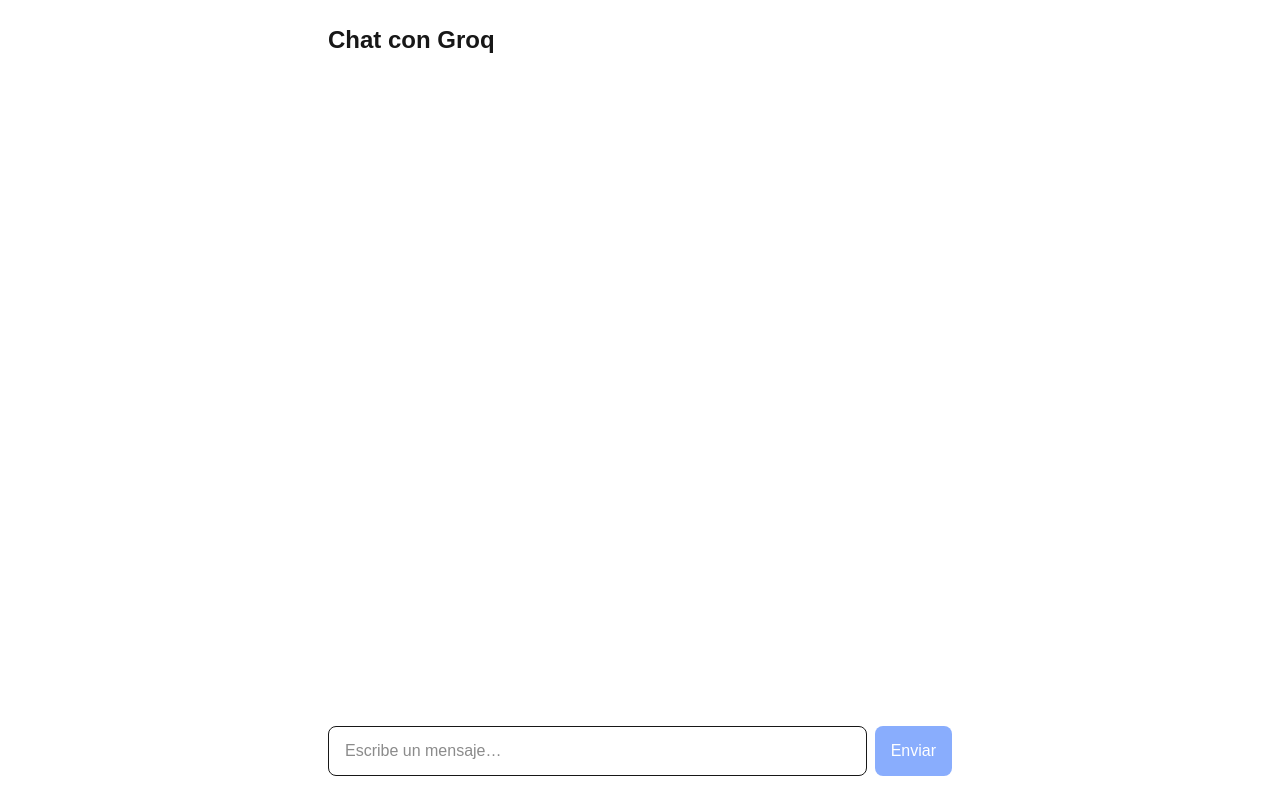
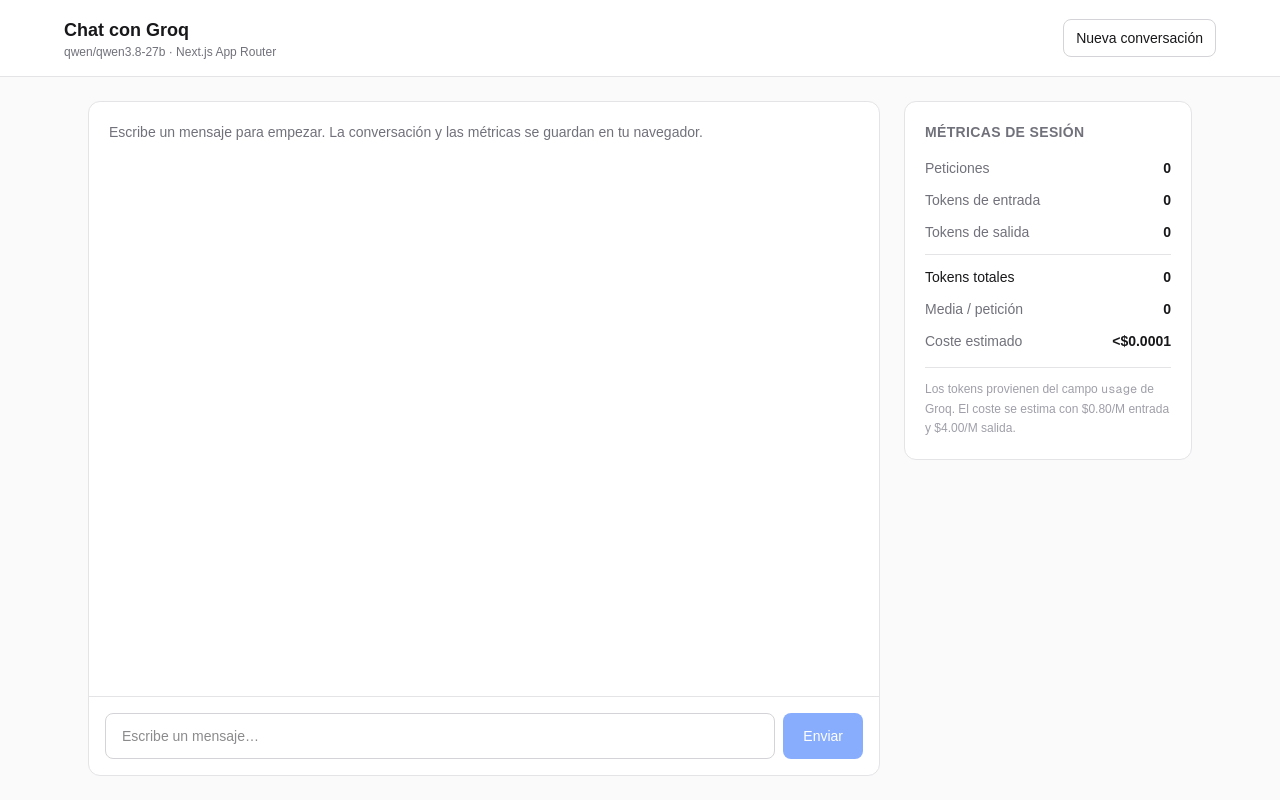
Before and after one commit to 4GeeksAcademy/Construyendo-Interfaz-de-Chat-con-una-API-de-IA-Real_latam-aie-pt-6_josedanielguzman-colaboraci-n, a Next.js app: page / in a window 1280 px wide. Built offline with nearby package versions, Linux system fonts and the light colour scheme.

Commit message:
feat: agrega persistencia local y métricas de sesión al chat

```diff
--- a/src/app/layout.tsx
+++ b/src/app/layout.tsx
@@ -13,14 +13,15 @@ const geistMono = Geist_Mono({
 });
 
 export const metadata: Metadata = {
-  title: "Create Next App",
-  description: "Generated by create next app",
+  title: "Chat con Groq",
+  description:
+    "Prototipo de chat con la API de Groq y métricas de consumo de tokens en tiempo real.",
 };
 
 export default function RootLayout({ children }: LayoutProps<"/">) {
   return (
     <html
-      lang="en"
+      lang="es"
       className={`${geistSans.variable} ${geistMono.variable} h-full antialiased`}
     >
       <body className="min-h-full flex flex-col">{children}</body>
--- a/src/app/page.tsx
+++ b/src/app/page.tsx
@@ -1,28 +1,51 @@
 "use client";
 
-import { FormEvent, useState } from "react";
-
-type Message = {
-  role: "user" | "assistant";
-  content: string;
-};
-
-type Usage = {
-  prompt_tokens?: number;
-  completion_tokens?: number;
-  total_tokens?: number;
-};
+import { FormEvent, useEffect, useRef, useState } from "react";
+import {
+  addUsage,
+  clearSession,
+  EMPTY_SESSION,
+  estimateCost,
+  formatCost,
+  loadSession,
+  Message,
+  saveSession,
+  SessionUsage,
+  Usage,
+} from "@/lib/chat";
 
 export default function Home() {
   const [messages, setMessages] = useState<Message[]>([]);
+  const [usage, setUsage] = useState<SessionUsage>(EMPTY_SESSION);
   const [input, setInput] = useState("");
   const [loading, setLoading] = useState(false);
   const [error, setError] = useState("");
-  const [usage, setUsage] = useState<Usage | null>(null);
+  const [hydrated, setHydrated] = useState(false);
+  const bottomRef = useRef<HTMLDivElement>(null);
+
+  // Cargar sesión guardada al montar (solo cliente)
+  useEffect(() => {
+    const stored = loadSession();
+    if (stored) {
+      setMessages(stored.messages);
+      setUsage(stored.usage);
+    }
+    setHydrated(true);
+  }, []);
+
+  // Guardar en localStorage tras cambios (solo si ya hidrató)
+  useEffect(() => {
+    if (!hydrated) return;
+    saveSession({ messages, usage });
+  }, [messages, usage, hydrated]);
+
+  // Scroll automático al último mensaje
+  useEffect(() => {
+    bottomRef.current?.scrollIntoView({ behavior: "smooth" });
+  }, [messages, loading]);
 
   async function handleSubmit(event: FormEvent<HTMLFormElement>) {
     event.preventDefault();
-
     const text = input.trim();
     if (!text || loading) return;
 
@@ -44,16 +67,15 @@ export default function Home() {
       });
 
       const data = await response.json();
-
-      if (!response.ok) {
-        throw new Error(data.error ?? "Ocurrió un error.");
-      }
+      if (!response.ok) throw new Error(data.error ?? "Ocurrió un error.");
 
       setMessages([
         ...updatedMessages,
         { role: "assistant", content: data.reply },
       ]);
-      if (data.usage) setUsage(data.usage);
+
+      const serverUsage = data.usage as Usage | null;
+      if (serverUsage) setUsage((prev) => addUsage(prev, serverUsage));
     } catch (err) {
       setError(
         err instanceof Error ? err.message : "No se pudo enviar el mensaje.",
@@ -63,53 +85,162 @@ export default function Home() {
     }
   }
 
+  function handleNewConversation() {
+    setMessages([]);
+    setUsage(EMPTY_SESSION);
+    setError("");
+    clearSession();
+  }
+
+  const avgTokens =
+    usage.requests > 0 ? Math.round(usage.totalTokens / usage.requests) : 0;
+  const cost = estimateCost(usage);
+
   return (
-    <main className="mx-auto flex min-h-screen w-full max-w-2xl flex-col gap-6 p-6">
-      <h1 className="text-2xl font-bold">Chat con Groq</h1>
+    <div className="flex min-h-screen flex-col bg-zinc-50 text-zinc-900 dark:bg-zinc-950 dark:text-zinc-100">
+      <header className="border-b border-zinc-200 bg-white px-6 py-4 dark:border-zinc-800 dark:bg-zinc-900">
+        <div className="mx-auto flex w-full max-w-6xl items-center justify-between gap-4">
+          <div>
+            <h1 className="text-lg font-semibold">Chat con Groq</h1>
+            <p className="text-xs text-zinc-500 dark:text-zinc-400">
+              qwen/qwen3.8-27b · Next.js App Router
+            </p>
+          </div>
+          <button
+            type="button"
+            onClick={handleNewConversation}
+            className="rounded-lg border border-zinc-300 px-3 py-2 text-sm font-medium transition hover:bg-zinc-100 dark:border-zinc-700 dark:hover:bg-zinc-800"
+          >
+            Nueva conversación
+          </button>
+        </div>
+      </header>
 
-      {usage && (
-        <p className="rounded-lg bg-gray-50 p-3 text-sm text-gray-700">
-          Tokens → prompt: <strong>{usage.prompt_tokens ?? 0}</strong> ·
-          completion: <strong>{usage.completion_tokens ?? 0}</strong> · total:{" "}
-          <strong>{usage.total_tokens ?? 0}</strong>
+      <div className="mx-auto flex w-full max-w-6xl flex-1 gap-6 p-6">
+        {/* Columna del chat */}
+        <main className="flex min-w-0 flex-1 flex-col rounded-xl border border-zinc-200 bg-white dark:border-zinc-800 dark:bg-zinc-900">
+          <section className="flex-1 space-y-4 overflow-y-auto p-5">
+            {messages.length === 0 && (
+              <p className="text-sm text-zinc-500 dark:text-zinc-400">
+                Escribe un mensaje para empezar. La conversación y las métricas
+                se guardan en tu navegador.
               </p>
             )}
 
-      <section className="flex flex-1 flex-col gap-3" aria-live="polite">
             {messages.map((message, index) => (
-          <p
+              <div
                 key={index}
-            className={`max-w-[85%] whitespace-pre-wrap rounded-xl p-3 ${
-              message.role === "user"
-                ? "self-end bg-blue-600 text-white"
-                : "self-start bg-gray-100 text-gray-900"
+                className={`flex gap-3 ${
+                  message.role === "user" ? "flex-row-reverse" : "flex-row"
                 }`}
               >
-            <strong>{message.role === "user" ? "Tú: " : "Asistente: "}</strong>
+                <div
+                  className={`flex h-8 w-8 shrink-0 items-center justify-center rounded-full text-xs font-bold ${
+                    message.role === "user"
+                      ? "bg-blue-600 text-white"
+                      : "bg-zinc-200 text-zinc-700 dark:bg-zinc-700 dark:text-zinc-100"
+                  }`}
+                  aria-hidden="true"
+                >
+                  {message.role === "user" ? "Tú" : "IA"}
+                </div>
+                <p
+                  className={`max-w-[80%] whitespace-pre-wrap rounded-2xl px-4 py-3 text-sm leading-relaxed ${
+                    message.role === "user"
+                      ? "bg-blue-600 text-white"
+                      : "bg-zinc-100 text-zinc-900 dark:bg-zinc-800 dark:text-zinc-100"
+                  }`}
+                >
                   {message.content}
                 </p>
+              </div>
             ))}
 
-        {loading && <p className="text-gray-500">Groq está respondiendo…</p>}
-        {error && <p className="text-red-600">{error}</p>}
+            {loading && (
+              <p className="pl-11 text-sm text-zinc-500 dark:text-zinc-400">
+                Groq está respondiendo…
+              </p>
+            )}
+
+            {error && (
+              <p className="pl-11 text-sm text-red-600 dark:text-red-400">
+                {error}
+              </p>
+            )}
+
+            <div ref={bottomRef} />
           </section>
 
-      <form onSubmit={handleSubmit} className="flex gap-2">
+          <form
+            onSubmit={handleSubmit}
+            className="flex gap-2 border-t border-zinc-200 p-4 dark:border-zinc-800"
+          >
             <input
               value={input}
               onChange={(event) => setInput(event.target.value)}
               placeholder="Escribe un mensaje…"
-          className="min-w-0 flex-1 rounded-lg border px-4 py-3"
+              className="min-w-0 flex-1 rounded-lg border border-zinc-300 bg-white px-4 py-3 text-sm outline-none focus:border-blue-500 dark:border-zinc-700 dark:bg-zinc-950"
               disabled={loading}
             />
             <button
               type="submit"
               disabled={loading || !input.trim()}
-          className="rounded-lg bg-blue-600 px-4 py-3 text-white disabled:opacity-50"
+              className="rounded-lg bg-blue-600 px-5 py-3 text-sm font-medium text-white transition hover:bg-blue-700 disabled:cursor-not-allowed disabled:opacity-50"
             >
               Enviar
             </button>
           </form>
         </main>
+
+        {/* Panel de métricas */}
+        <aside className="hidden w-72 shrink-0 lg:block">
+          <div className="sticky top-6 space-y-4 rounded-xl border border-zinc-200 bg-white p-5 dark:border-zinc-800 dark:bg-zinc-900">
+            <h2 className="text-sm font-semibold uppercase tracking-wide text-zinc-500 dark:text-zinc-400">
+              Métricas de sesión
+            </h2>
+
+            <dl className="space-y-3 text-sm">
+              <div className="flex items-center justify-between">
+                <dt className="text-zinc-500 dark:text-zinc-400">Peticiones</dt>
+                <dd className="font-semibold">{usage.requests}</dd>
+              </div>
+              <div className="flex items-center justify-between">
+                <dt className="text-zinc-500 dark:text-zinc-400">
+                  Tokens de entrada
+                </dt>
+                <dd className="font-semibold">{usage.promptTokens}</dd>
+              </div>
+              <div className="flex items-center justify-between">
+                <dt className="text-zinc-500 dark:text-zinc-400">
+                  Tokens de salida
+                </dt>
+                <dd className="font-semibold">{usage.completionTokens}</dd>
+              </div>
+              <div className="flex items-center justify-between border-t border-zinc-200 pt-3 dark:border-zinc-800">
+                <dt className="font-medium">Tokens totales</dt>
+                <dd className="font-bold">{usage.totalTokens}</dd>
+              </div>
+              <div className="flex items-center justify-between">
+                <dt className="text-zinc-500 dark:text-zinc-400">
+                  Media / petición
+                </dt>
+                <dd className="font-semibold">{avgTokens}</dd>
+              </div>
+              <div className="flex items-center justify-between">
+                <dt className="text-zinc-500 dark:text-zinc-400">
+                  Coste estimado
+                </dt>
+                <dd className="font-semibold">{formatCost(cost)}</dd>
+              </div>
+            </dl>
+
+            <p className="border-t border-zinc-200 pt-3 text-xs leading-relaxed text-zinc-400 dark:border-zinc-800 dark:text-zinc-500">
+              Los tokens provienen del campo <code>usage</code> de Groq. El coste
+              se estima con $0.80/M entrada y $4.00/M salida.
+            </p>
+          </div>
+        </aside>
+      </div>
+    </div>
   );
 }
--- /dev/null
+++ b/src/lib/chat.ts
@@ -0,0 +1,97 @@
+export type Role = "user" | "assistant";
+
+export type Message = {
+  role: Role;
+  content: string;
+};
+
+export type Usage = {
+  prompt_tokens?: number;
+  completion_tokens?: number;
+  total_tokens?: number;
+};
+
+export type SessionUsage = {
+  promptTokens: number;
+  completionTokens: number;
+  totalTokens: number;
+  requests: number;
+};
+
+export const EMPTY_SESSION: SessionUsage = {
+  promptTokens: 0,
+  completionTokens: 0,
+  totalTokens: 0,
+  requests: 0,
+};
+
+export const STORAGE_KEY = "groq-chat-session-v1";
+
+// Precio por 1M de tokens del modelo qwen/qwen3.8-27b (ver console.groq.com/docs/models)
+export const PRICE_INPUT_PER_M = 0.8;
+export const PRICE_OUTPUT_PER_M = 4.0;
+
+export function estimateCost(usage: SessionUsage): number {
+  return (
+    (usage.promptTokens / 1_000_000) * PRICE_INPUT_PER_M +
+    (usage.completionTokens / 1_000_000) * PRICE_OUTPUT_PER_M
+  );
+}
+
+export function formatCost(value: number): string {
+  return value < 0.0001 ? "<$0.0001" : `$${value.toFixed(4)}`;
+}
+
+export function addUsage(session: SessionUsage, usage: Usage): SessionUsage {
+  return {
+    promptTokens: session.promptTokens + (usage.prompt_tokens ?? 0),
+    completionTokens:
+      session.completionTokens + (usage.completion_tokens ?? 0),
+    totalTokens: session.totalTokens + (usage.total_tokens ?? 0),
+    requests: session.requests + 1,
+  };
+}
+
+export type StoredSession = {
+  messages: Message[];
+  usage: SessionUsage;
+};
+
+export function loadSession(): StoredSession | null {
+  if (typeof window === "undefined") return null;
+  try {
+    const raw = window.localStorage.getItem(STORAGE_KEY);
+    if (!raw) return null;
+    const parsed = JSON.parse(raw) as Partial<StoredSession>;
+    if (!Array.isArray(parsed.messages) || !parsed.usage) return null;
+    return {
+      messages: parsed.messages.filter(
+        (m): m is Message =>
+          !!m &&
+          (m.role === "user" || m.role === "assistant") &&
+          typeof m.content === "string",
+      ),
+      usage: { ...EMPTY_SESSION, ...parsed.usage },
+    };
+  } catch {
+    return null;
+  }
+}
+
+export function saveSession(session: StoredSession): void {
+  if (typeof window === "undefined") return;
+  try {
+    window.localStorage.setItem(STORAGE_KEY, JSON.stringify(session));
+  } catch {
+    // localStorage lleno o bloqueado: se ignora silenciosamente
+  }
+}
+
+export function clearSession(): void {
+  if (typeof window === "undefined") return;
+  try {
+    window.localStorage.removeItem(STORAGE_KEY);
+  } catch {
+    // noop
+  }
+}
```
Lines whose indentation alone changed are shown as unchanged.
